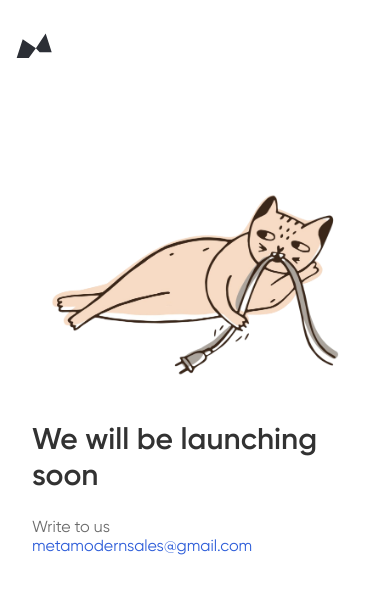
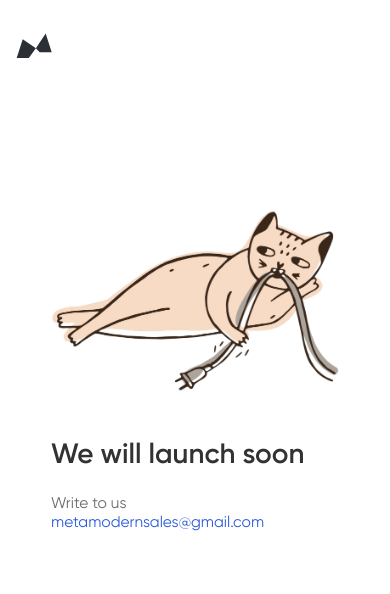
Before and after one commit to dankocher/metamodern-launching-soon, a React (Create React App) app: page / in a window 390 px wide. Shown: the top 594 px of the page. Built offline with nearby package versions, Linux system fonts and the light colour scheme.

Commit message:
fix: change info text, added responsive font to mobile

```diff
--- a/src/Components/Plug/Plug.js
+++ b/src/Components/Plug/Plug.js
@@ -13,7 +13,7 @@ function Plug() {
             <div className={styles.content}>
                 <div className={styles.content__description}>
                     <span className={styles.content__description__info}>
-                        We will be launching soon
+                    We will launch soon
                     </span>
 
                     <div className={styles.content__description__contacts}>
--- a/src/Components/Plug/plug.module.scss
+++ b/src/Components/Plug/plug.module.scss
@@ -17,7 +17,6 @@
         &__description {
             display: flex;
             flex-direction: column;
-            // width: 35.9683794467%;
 
             &__info {
                 font-family: "Gilroy-SemiBold";
@@ -27,8 +26,7 @@
                     calc(-1.9862rem + 4.5226vw),
                     5.25rem
                 );
-                // font-size: calc(58.4px + 1.4vw);
-                // line-height: 100px;
+
                 line-height: clamp(
                     2.25rem,
                     calc(-2.3262rem + 5.3601vw),
@@ -51,8 +49,6 @@
                     calc(-1.1006rem + 2.6801vw),
                     3.1875rem
                 );
-                // font-size: calc(18.4px + 1vw);
-                // line-height: 51px;
 
                 span {
                     color: #6b6b6b;
@@ -67,7 +63,6 @@
 
         &__imgContainer {
             display: flex;
-            // width: 64.0316205533%;
 
             img {
                 max-width: 100%;
@@ -78,9 +73,14 @@
     }
 
     & > i {
+        transition: top 150ms, left 150ms;
         position: absolute;
         top: 40px;
         left: 69px;
+
+        svg {
+            transition: height 150ms, width 150ms;
+        }
     }
 }
 
@@ -99,7 +99,7 @@
 
         .content {
             position: initial;
-            width: 360px;
+            width: 288px;
             height: fit-content;
             grid-template-columns: auto;
             grid-template-rows: 228px 1fr;
@@ -108,13 +108,32 @@
                 width: 100%;
                 grid-area: 2;
 
-                // &__info {
-                //     font-size: 30px !important;
-                // }
+                &__info {
+                    font-size: clamp(
+                        1.375rem,
+                        calc(-0.3271rem + 8.5106vw),
+                        1.875rem
+                    );
+                    line-height: clamp(
+                        1.625rem,
+                        calc(-0.5027rem + 10.6383vw),
+                        2.25rem
+                    );
+                }
 
-                // &__contacts {
-                //     font-size: 16px !important;
-                // }
+                &__contacts {
+                    font-size: clamp(
+                        0.875rem,
+                        calc(0.4495rem + 2.1277vw),
+                        1rem
+                    );
+
+                    line-height: clamp(
+                        1rem,
+                        calc(0.3617rem + 3.1915vw),
+                        1.1875rem
+                    );
+                }
             }
 
             &__imgContainer {
@@ -138,13 +157,3 @@
         }
     }
 }
-
-@media only screen and (max-width: 392px) {
-    .container {
-        padding: 0 16px;
-
-        .content {
-            width: calc(100% - 32px);
-        }
-    }
-}
```
